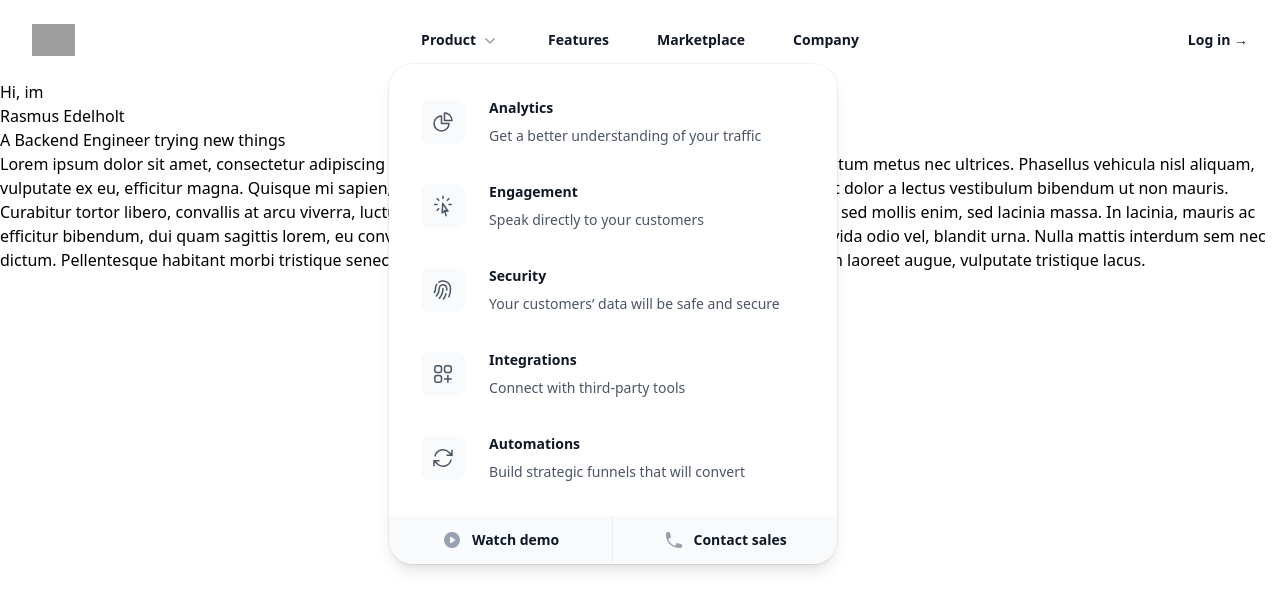
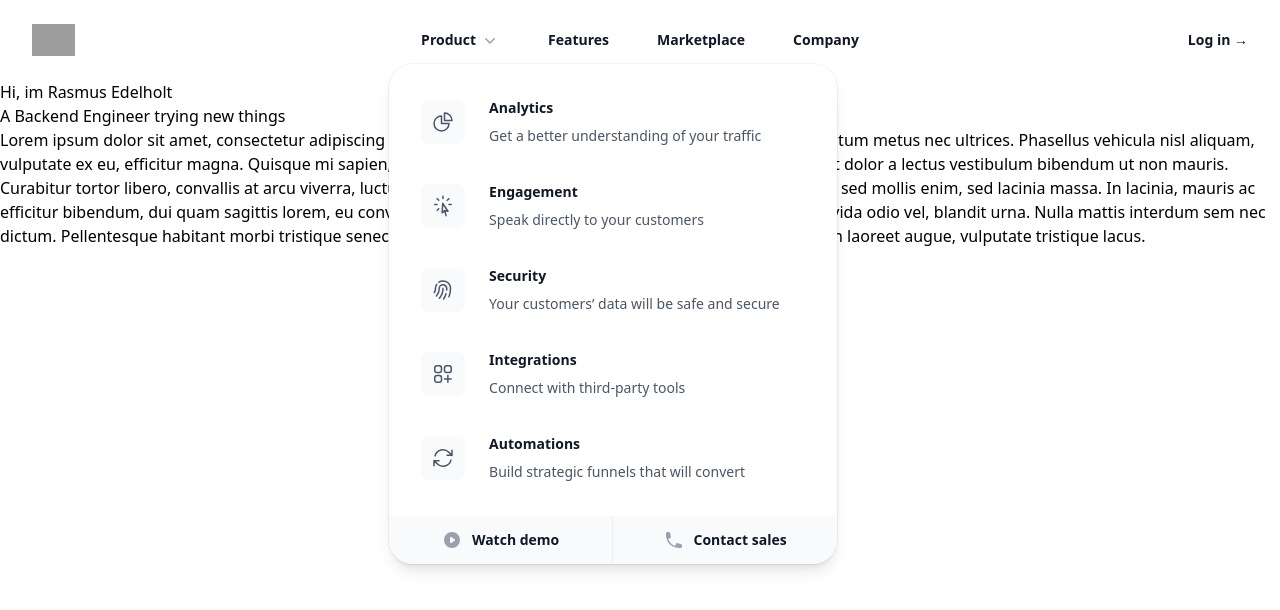
Before and after one commit to RalleeDev/edelholt, a Next.js app: page / in a window 1280 px wide. Shown: the top 610 px of the page. Built offline with nearby package versions, Linux system fonts and the light colour scheme; grey boxes are pictures that could not be loaded.

Commit message:
removed p tag

```diff
--- a/app/page.tsx
+++ b/app/page.tsx
@@ -3,7 +3,7 @@ import React from 'react';
 export default function Page() {
     return (
     <div>
-        <h1>Hi, im <p className="">Rasmus Edelholt</p></h1>
+        <h1>Hi, im Rasmus Edelholt</h1>
         <h2>A Backend Engineer trying new things</h2>
         <p>Lorem ipsum dolor sit amet, consectetur adipiscing elit. Phasellus ut vestibulum nisi. Praesent interdum elementum metus nec ultrices. Phasellus vehicula nisl aliquam, vulputate ex eu, efficitur magna. Quisque mi sapien, efficitur vestibulum maximus in, varius ac nisi. Integer eget dolor a lectus vestibulum bibendum ut non mauris. Curabitur tortor libero, convallis at arcu viverra, luctus pharetra est. Etiam malesuada eget lorem et mollis. Nam sed mollis enim, sed lacinia massa. In lacinia, mauris ac efficitur bibendum, dui quam sagittis lorem, eu convallis purus nunc quis nulla. Vivamus ac purus molestie, gravida odio vel, blandit urna. Nulla mattis interdum sem nec dictum. Pellentesque habitant morbi tristique senectus et netus et malesuada fames ac turpis egestas. Mauris in laoreet augue, vulputate tristique lacus.</p>
     </div>
```
